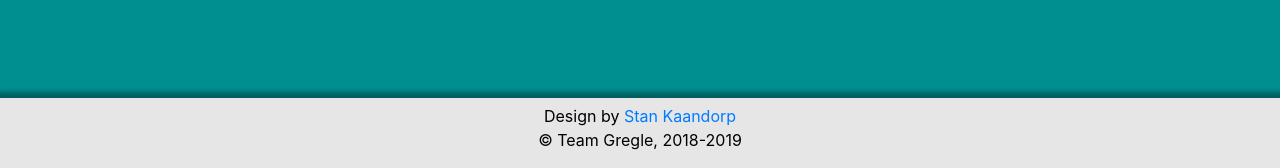
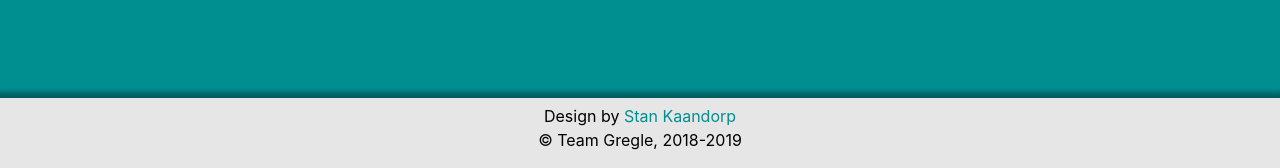
Before and after one commit to doomerix/gregle-points, a PHP site: page /login.html in a window 1280 px wide. Shown: the part 632-800 px from the top of the page. Run offline with PHP 8.4, Linux system fonts and the light colour scheme.

Commit message:
Small change to CSS, removed some text that didnt do anything as well as link color in login footer

```diff
--- a/css/custom.css
+++ b/css/custom.css
@@ -22,6 +22,11 @@
 
 .loginFooterBar > p{
     margin-top:6px;
+}
+
+.loginFooterBar > p > a
+{
+    color:#008f91;
 }
 
 /* MAIN PAGES */
@@ -73,5 +78,3 @@
 html,body {
     height:100%;
 }
-
-947 * 56
```
